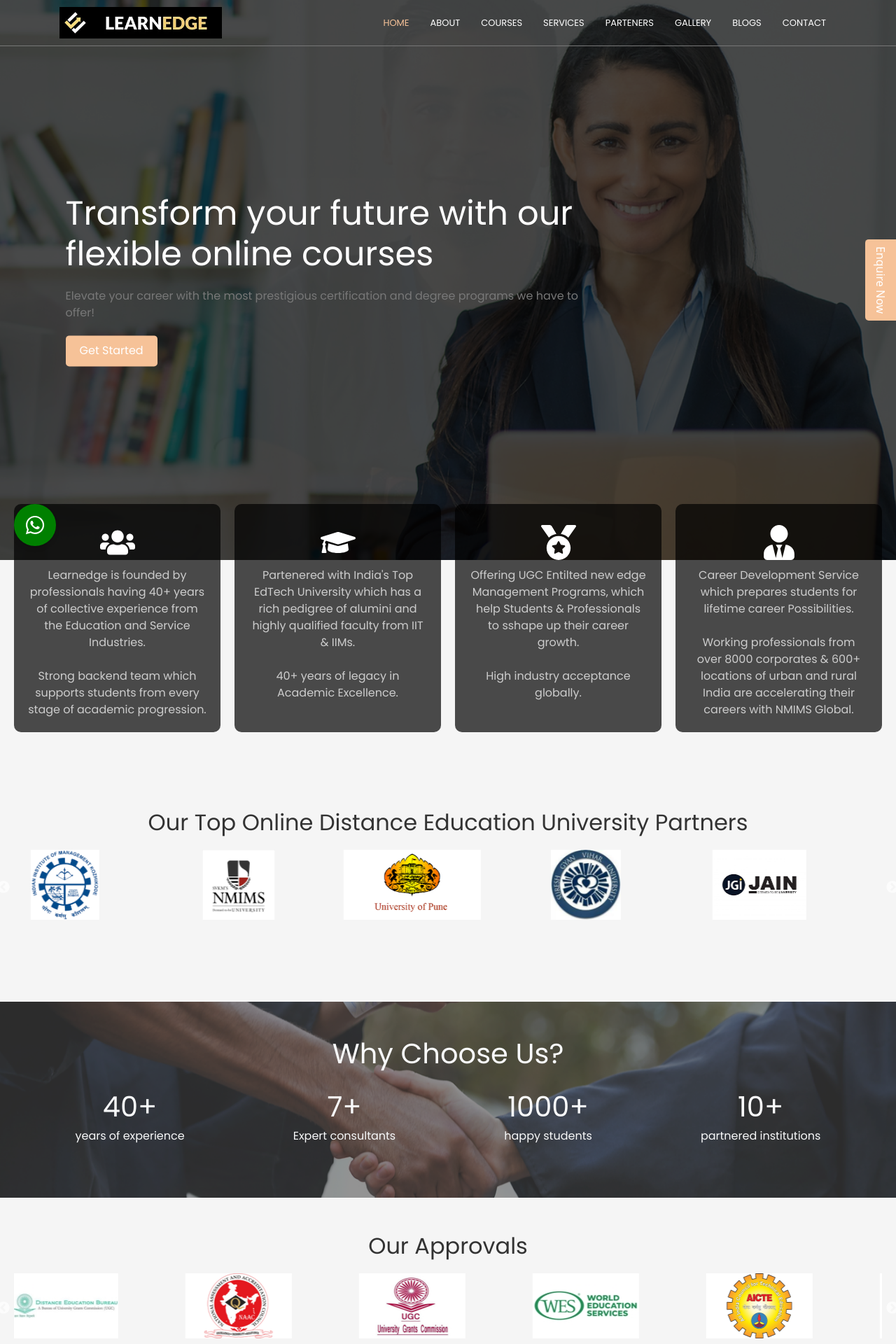
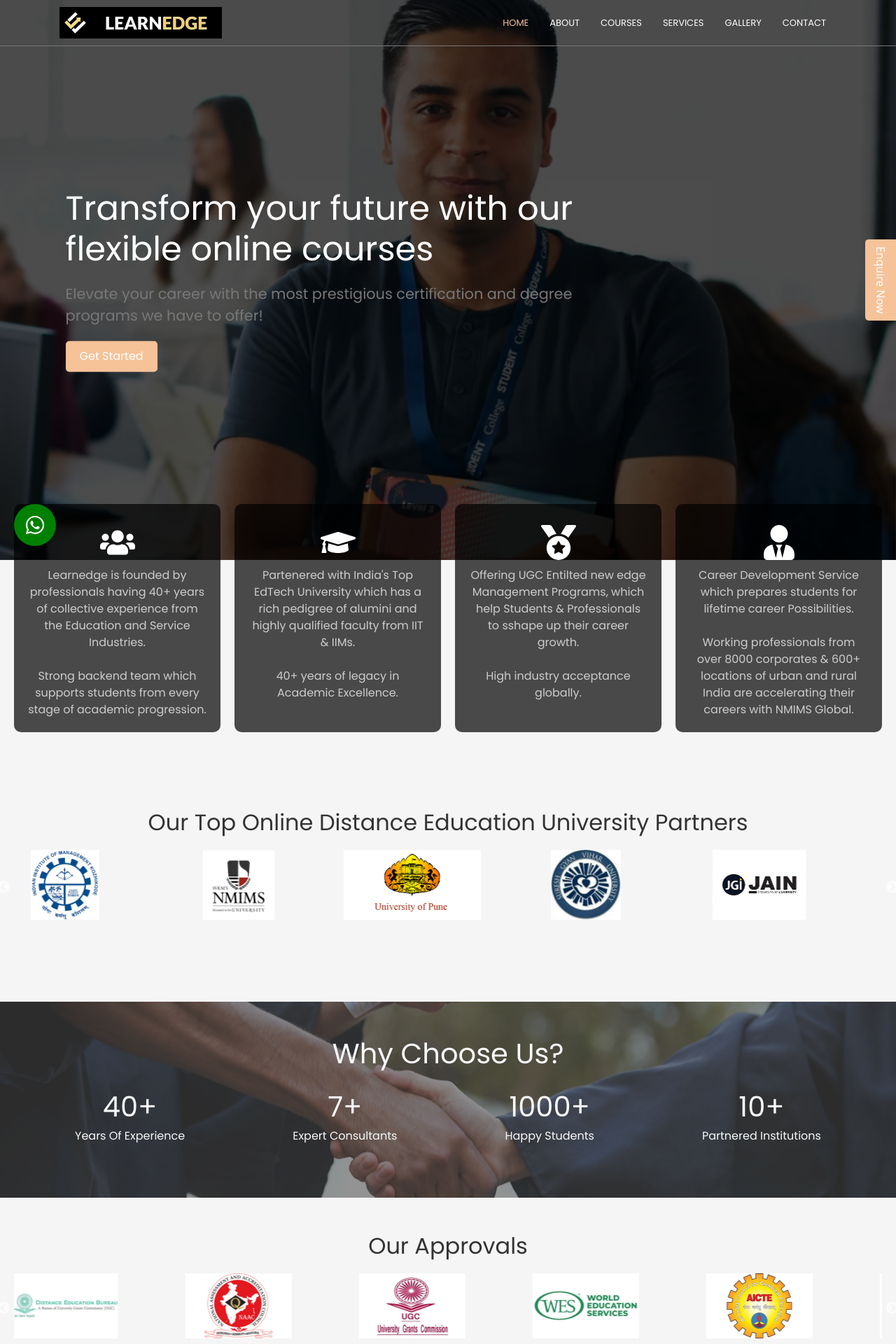
Before and after one commit to DecroXX69/new-site, a React (Create React App) app: page / in a window 1280 px wide. Shown: the top 1920 px of the page at 70% size. Built offline with nearby package versions, Linux system fonts and the light colour scheme; a small style sheet from the web is missing.

Commit message:
Hero image removed

```diff
--- a/src/components/ContactUs.jsx
+++ b/src/components/ContactUs.jsx
@@ -157,7 +157,7 @@
   return (
     <FormContainer>
       <TextColumn>
-        <h1>Online Distance Education Made Easy! With 24/7 Support.</h1>
+        <h1>Online Distance Education Made Easy!</h1>
         <p>For assistance, call us at:</p>
         <p className="contact-number">+91 86691 66575</p>
         <ButtonContainer>
--- a/src/components/Home.jsx
+++ b/src/components/Home.jsx
@@ -96,16 +96,16 @@
 
   p {
     font-family: "Poppins", sans-serif;
-    font-size: 1rem;
+    font-size: 1.3rem;
     margin-bottom: 20px;
     color: #777;
 
     @media (max-width: 768px) {
-      font-size: 0.9rem;
+      font-size: 1.1rem;
     }
 
     @media (max-width: 480px) {
-      font-size: 0.7rem;
+      font-size: 0.9rem;
     }
   }
 
@@ -148,11 +148,11 @@
   const sliderSettings = {
     dots: true,
     infinite: true,
-    speed: 500,
+    speed: 800,
     slidesToShow: 1,
     slidesToScroll: 1,
     autoplay: true,
-    autoplaySpeed: 3000,
+    autoplaySpeed: 5000,
     fade: true,
     cssEase: 'linear',
     beforeChange: (oldIndex, newIndex) => {
@@ -167,10 +167,10 @@
       header: "Embark on a journey of success with our renowned programs",
       subHeader: "Unleash Your Potential: Elevate, Excel, Succeed!"
     },
-    {
-      header: "Gain a competitive Edge with our Online Programs",
-      subHeader: "Learnedge is India's fastest-growing educational company that is committed to providing high-quality education to students and professionals!"
-    },
+    // {
+    //   header: "Gain a competitive Edge with our Online Programs",
+    //   subHeader: "Learnedge is India's fastest-growing educational company that is committed to providing high-quality education to students and professionals!"
+    // },
     {
       header: "Transform your future with our flexible online courses",
       subHeader: "Elevate your career with the most prestigious certification and degree programs we have to offer!"
@@ -210,9 +210,9 @@
           <div>
             <img src="images/hero/hero2.webp" alt="Hero 2" />
           </div>
-          <div>
+          {/* <div>
             <img src="images/hero/hero3.webp" alt="Hero 3" />
-          </div>
+          </div> */}
         </HeroSlider>
         <HeroOverlay />
         <HeroContent>
--- a/src/components/Navbar.jsx
+++ b/src/components/Navbar.jsx
@@ -225,9 +225,9 @@
             <li><NavLinkStyled to="/about" onClick={() => setMenuOpen(false)}>ABOUT</NavLinkStyled></li>
             <li><NavLinkStyled to="/courses" onClick={() => setMenuOpen(false)}>COURSES</NavLinkStyled></li>
             <li><NavLinkStyled to="/services" onClick={() => setMenuOpen(false)}>SERVICES</NavLinkStyled></li>
-            <li><NavLinkStyled to="/parteners" onClick={() => setMenuOpen(false)}>PARTENERS</NavLinkStyled></li>
+            {/* <li><NavLinkStyled to="/parteners" onClick={() => setMenuOpen(false)}>PARTENERS</NavLinkStyled></li> */}
             <li><NavLinkStyled to="/gallery" onClick={() => setMenuOpen(false)}>GALLERY</NavLinkStyled></li>
-            <li><NavLinkStyled to="/blogs" onClick={() => setMenuOpen(false)}>BLOGS</NavLinkStyled></li>
+            {/* <li><NavLinkStyled to="/blogs" onClick={() => setMenuOpen(false)}>BLOGS</NavLinkStyled></li> */}
             <li><NavLinkStyled to="/contact" onClick={() => setMenuOpen(false)}>CONTACT</NavLinkStyled></li>
           </ul>
         </Nav>
--- a/src/components/NumberCounter.jsx
+++ b/src/components/NumberCounter.jsx
@@ -83,19 +83,19 @@
       <Container>
         <AnimatedNumber ref={yearRef}>
           <h1 className='h1 text-light'></h1>
-          <h6 className='text-light h6'>years of experience</h6>
+          <h6 className='text-light h6'>Years Of Experience</h6>
         </AnimatedNumber>
         <AnimatedNumber ref={coursesRef}>
           <h1 className='h1 text-light'></h1>
-          <h6 className='text-light h6'>Expert consultants</h6>
+          <h6 className='text-light h6'>Expert Consultants</h6>
         </AnimatedNumber>
         <AnimatedNumber ref={studentsRef}>
           <h1 className='h1 text-light'></h1>
-          <h6 className='text-light h6'>happy students</h6>
+          <h6 className='text-light h6'>Happy Students</h6>
         </AnimatedNumber>
         <AnimatedNumber ref={institutionsRef}>
           <h1 className='h1 text-light'></h1>
-          <h6 className='text-light h6'>partnered institutions</h6>
+          <h6 className='text-light h6'>Partnered Institutions</h6>
         </AnimatedNumber>
       </Container>
     </Wrapper>
```
Also changed, not shown: public/images/hero/hero2.webp, public/images/hero/hero3.webp (deleted).
